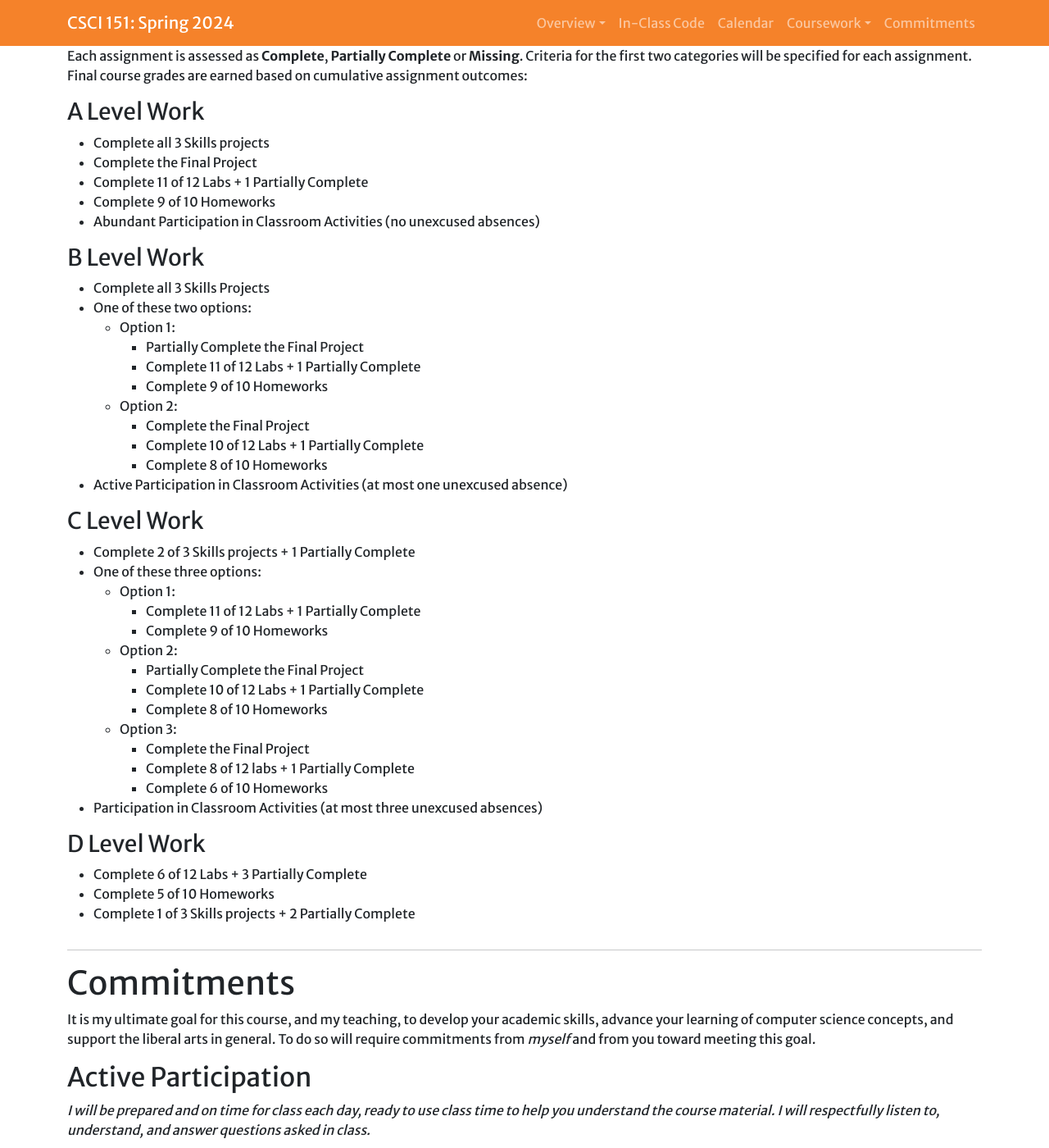
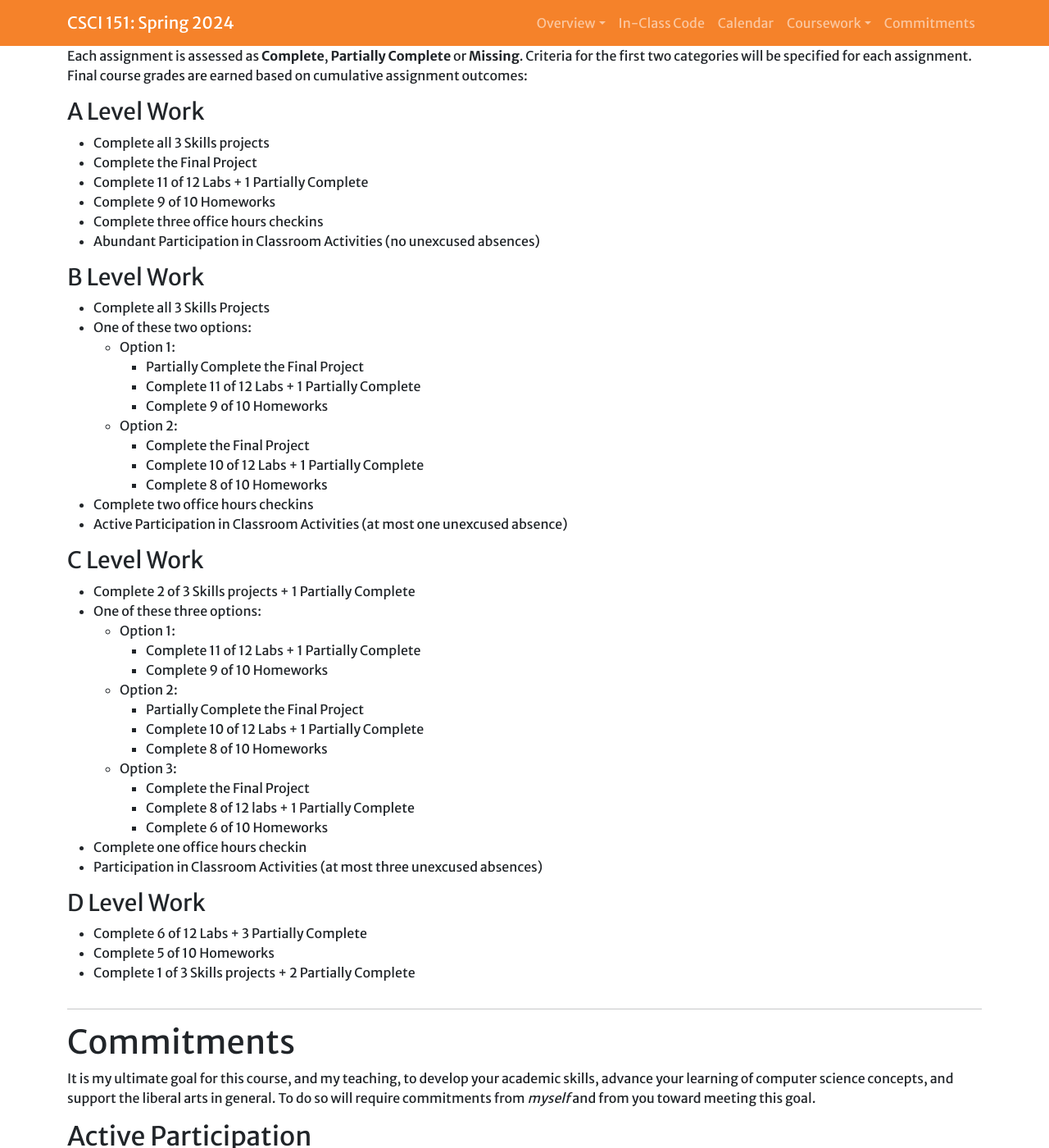
Before and after one commit to Hendrix-CS/csci151, a Jekyll site: the page built from index.md, in a window 1280 px wide and 1400 px high, scrolled down 4511 px. Shown: the whole window at 82% size. Built offline with Jekyll 4.4.1, drawn with Linux system fonts in a browser that asks for light colours; a script that is not in the unit is left out; our own code applies the rules of GitHub Pages for plain Markdown files.

Commit message:
Added missing checkins to specifications

```diff
--- a/index.md
+++ b/index.md
@@ -191,6 +191,7 @@ Each assignment is assessed as **Complete**, **Partially Complete** or **Missing
 * Complete the Final Project
 * Complete 11 of 12 Labs + 1 Partially Complete
 * Complete 9 of 10 Homeworks
+* Complete three office hours checkins
 * Abundant Participation in Classroom Activities (no unexcused absences)
 
 ### B Level Work
@@ -205,6 +206,7 @@ Each assignment is assessed as **Complete**, **Partially Complete** or **Missing
     * Complete the Final Project
     * Complete 10 of 12 Labs + 1 Partially Complete
     * Complete 8 of 10 Homeworks
+* Complete two office hours checkins
 * Active Participation in Classroom Activities (at most one unexcused absence)
 
 ### C Level Work
@@ -222,6 +224,7 @@ Each assignment is assessed as **Complete**, **Partially Complete** or **Missing
     * Complete the Final Project
     * Complete 8 of 12 labs + 1 Partially Complete
     * Complete 6 of 10 Homeworks
+* Complete one office hours checkin
 * Participation in Classroom Activities (at most three unexcused absences)
 
 ### D Level Work
```
